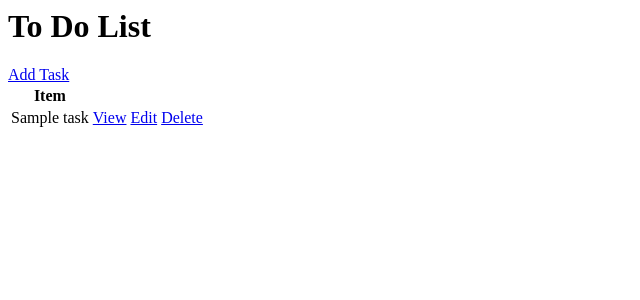
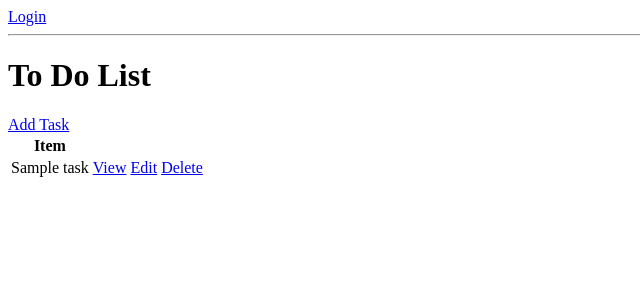
Before and after one commit to vhsenna/django-to-do-app-user-login, a Django app: page / in a window 1280 px wide. Shown: the top 300 px of the page, without its empty margins (0-640 px from the left). Run offline with Django 4.2, Linux system fonts and the light colour scheme; tables that the repository leaves empty hold one stand-in row (values such as "Sample post").

Commit message:
Login/logout

```diff
--- a/base/templates/base/task_list.html
+++ b/base/templates/base/task_list.html
@@ -1,3 +1,11 @@
+{% if request.user.is_authenticated %}
+<p>{{ request.user }}</p>
+<a href="{% url 'logout' %}">Logout</a>
+{% else %}
+<a href="{% url 'login' %}">Login</a>
+{% endif %}
+
+<hr>
 <h1>To Do List</h1>
 <a href="{% url 'task_create' %}">Add Task</a>
 
--- a/base/urls.py
+++ b/base/urls.py
@@ -1,7 +1,10 @@
 from django.urls import path
-from .views import TaskList, TaskDetail, TaskCreate, TaskUpdate, TaskDelete
+from .views import TaskList, TaskDetail, TaskCreate, TaskUpdate, TaskDelete, CustomLoginView
+from django.contrib.auth.views import LogoutView
 
 urlpatterns = [
+    path('login/', CustomLoginView.as_view(), name='login'),
+    path('logout/', LogoutView.as_view(next_page='login'), name='logout'),
     path('', TaskList.as_view(), name='task_list'),
     path('task/<int:pk>/', TaskDetail.as_view(), name='task_detail'),
     path('task-create/', TaskCreate.as_view(), name='task_create'),
--- a/base/views.py
+++ b/base/views.py
@@ -2,7 +2,16 @@ from django.views.generic.list import ListView
 from django.views.generic.detail import DetailView
 from django.views.generic.edit import CreateView, UpdateView, DeleteView
 from django.urls import reverse_lazy
+from django.contrib.auth.views import LoginView
 from .models import Task
+
+class CustomLoginView(LoginView):
+    template_name = 'base/login.html'
+    fields = '__all__'
+    redirect_authenticated_user = True
+
+    def get_success_url(self):
+        return reverse_lazy('task_list')
 
 class TaskList(ListView):
     model = Task
```
Also changed, not shown: base/templates/base/login.html (added, +7 -0 lines).
